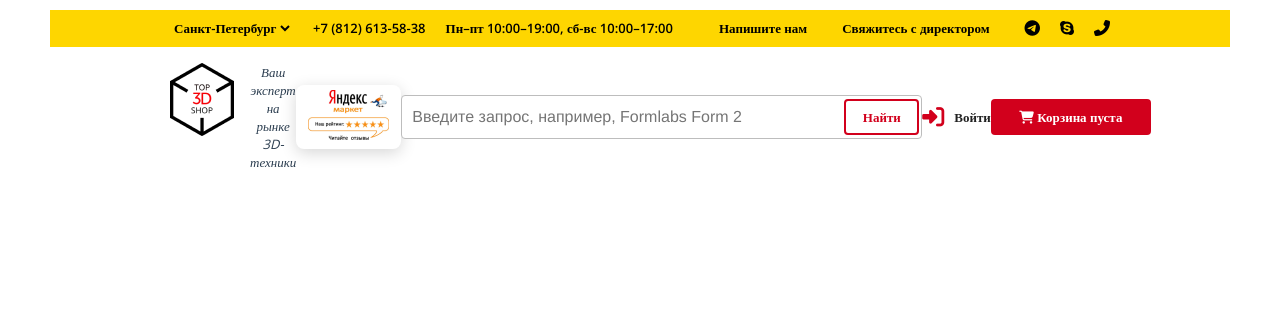
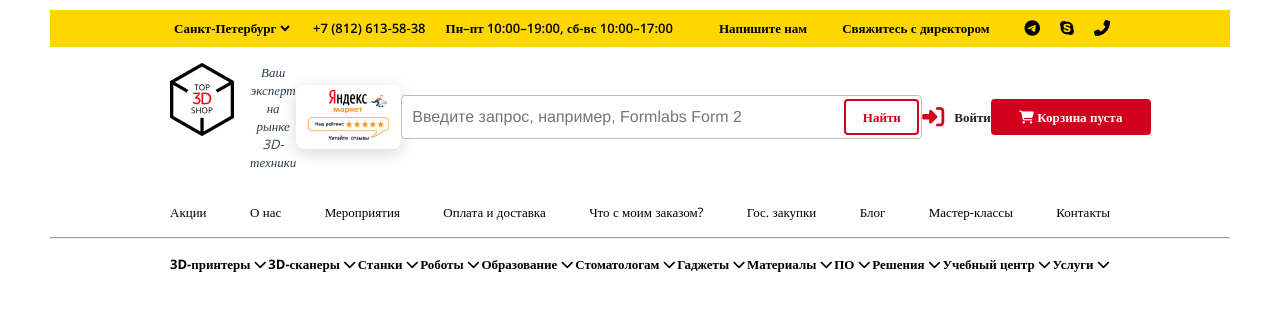
Before and after one commit to evsik/TZ_for_Top-3D-Group, a Vue app: page / in a window 1280 px wide. Shown: the top 310 px of the page. Built offline with nearby package versions, Linux system fonts and the light colour scheme.

Commit message:
added b-mainNav

```diff
--- a/src/components/Header.vue
+++ b/src/components/Header.vue
@@ -98,6 +98,120 @@
         </div>
       </div>
     </div>
+    <nav class="b-mainNav">
+      <ul>
+        <li class="b-mainNav__list">
+          <a href="#" class="b-mainNav__link">
+            Акции
+          </a>
+        </li>
+        <li class="b-mainNav__list">
+          <a href="#" class="b-mainNav__link">
+            О нас
+          </a>
+        </li>
+        <li class="b-mainNav__list">
+          <a href="#" class="b-mainNav__link">
+            Мероприятия
+          </a>
+        </li>
+        <li class="b-mainNav__list">
+          <a href="#" class="b-mainNav__link">
+            Оплата и доставка
+          </a>
+        </li>
+        <li class="b-mainNav__list">
+          <a href="#" class="b-mainNav__link">
+            Что с моим заказом?
+          </a>
+        </li>
+        <li class="b-mainNav__list">
+          <a href="#" class="b-mainNav__link">
+            Гос. закупки
+          </a>
+        </li>
+        <li class="b-mainNav__list">
+          <a href="#" class="b-mainNav__link">
+            Блог
+          </a>
+        </li>
+        <li class="b-mainNav__list">
+          <a href="#" class="b-mainNav__link">
+            Мастер-классы
+          </a>
+        </li>
+        <li class="b-mainNav__list">
+          <a href="#" class="b-mainNav__link">
+            Контакты
+          </a>
+        </li>
+      </ul>
+    </nav>
+    <hr>
+    <nav class="b-servicesNav">
+      <ul>
+        <li class="b-servicesNav__list">
+          <a href="#" class="b-servicesNav__link">
+            3D-принтеры <i class="fas fa-chevron-down"></i>
+          </a>
+        </li>
+        <li class="b-servicesNav__list">
+          <a href="#" class="b-servicesNav__link">
+            3D-сканеры <i class="fas fa-chevron-down"></i>
+          </a>
+        </li>
+        <li class="b-servicesNav__list">
+          <a href="#" class="b-servicesNav__link">
+            Станки <i class="fas fa-chevron-down"></i>
+          </a>
+        </li>
+        <li class="b-servicesNav__list">
+          <a href="#" class="b-servicesNav__link">
+            Роботы <i class="fas fa-chevron-down"></i>
+          </a>
+        </li>
+        <li class="b-servicesNav__list">
+          <a href="#" class="b-servicesNav__link">
+            Образование <i class="fas fa-chevron-down"></i>
+          </a>
+        </li>
+        <li class="b-servicesNav__list">
+          <a href="#" class="b-servicesNav__link">
+            Стоматологам <i class="fas fa-chevron-down"></i>
+          </a>
+        </li>
+        <li class="b-servicesNav__list">
+          <a href="#" class="b-servicesNav__link">
+            Гаджеты <i class="fas fa-chevron-down"></i>
+          </a>
+        </li>
+        <li class="b-servicesNav__list">
+          <a href="#" class="b-servicesNav__link">
+            Материалы <i class="fas fa-chevron-down"></i>
+          </a>
+        </li>
+        <li class="b-servicesNav__list">
+          <a href="#" class="b-servicesNav__link">
+            ПО <i class="fas fa-chevron-down"></i>
+          </a>
+        </li>
+        <li class="b-servicesNav__list">
+          <a href="#" class="b-servicesNav__link">
+            Решения <i class="fas fa-chevron-down"></i>
+          </a>
+        </li>
+        <li class="b-servicesNav__list">
+          <a href="#" class="b-servicesNav__link">
+            Учебный центр <i class="fas fa-chevron-down"></i>
+          </a>
+        </li>
+        <li class="b-servicesNav__list">
+          <a href="#" class="b-servicesNav__link">
+            Услуги <i class="fas fa-chevron-down"></i>
+          </a>
+        </li>
+      </ul>
+    </nav>
   </header>
 
 </template>
@@ -350,4 +464,55 @@ $varColorBlack: #000000;
   }
 }
 
+.b-mainNav {
+  padding: 16px 120px;
+
+  ul {
+    display: flex;
+    justify-content: space-between;
+
+    .b-mainNav__list {
+      list-style-type: none;
+      transition: 1s;
+
+      &:hover {
+        transform: scale(1.1);
+        font-weight: bold;
+      }
+
+      .b-mainNav__link {
+        text-decoration: none;
+        font-family: Open Sans, serif;
+        font-size: 13px;
+        font-weight: 400;
+        line-height: 18px;
+        color: $varColorBlack;
+
+      }
+    }
+  }
+}
+
+.b-servicesNav {
+  @extend .b-mainNav;
+
+  ul {
+    display: flex;
+    justify-content: space-between;
+
+    .b-servicesNav__list {
+      list-style-type: none;
+
+      .b-servicesNav__link {
+        text-decoration: none;
+        font-family: Open Sans, serif;
+        font-size: 13px;
+        font-weight: 700;
+        line-height: 18px;
+        color: $varColorBlack;
+      }
+    }
+  }
+}
+
 </style>
```
